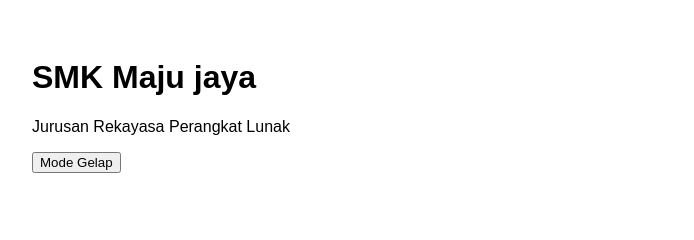
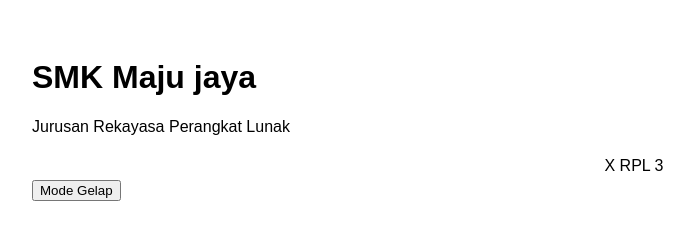
Before and after one commit to mochamadsanjaya35rpl-afk/belajar-HTML, a plain HTML site: page DOM Manipulation/studi1.html in a window 1280 px wide. Shown: the whole page, without its empty margins (6-700 px from the left). Drawn offline with Linux system fonts and the light colour scheme.

Commit message:
Update studi1.html

```diff
--- a/DOM Manipulation/studi1.html
+++ b/DOM Manipulation/studi1.html
@@ -7,11 +7,15 @@
     <style>
         body{font-family: Arial, Helvetica, sans-serif; padding: 30px; background: white; color: black;}
         body.gelap{background: #1e1e1e; color: #f5f5f5;}
+        div{margin: auto; padding: auto; box-sizing: border-box; border: 5px solid white; border-radius: 30px; text-align: center;}
     </style>
 </head>
 <body>
     <h1>SMK Maju jaya</h1>
     <p>Jurusan Rekayasa Perangkat Lunak</p>
+    <div>
+        X RPL 3
+    </div>
     <button id="btntema">Mode Gelap</button>
 
     <script>
```
